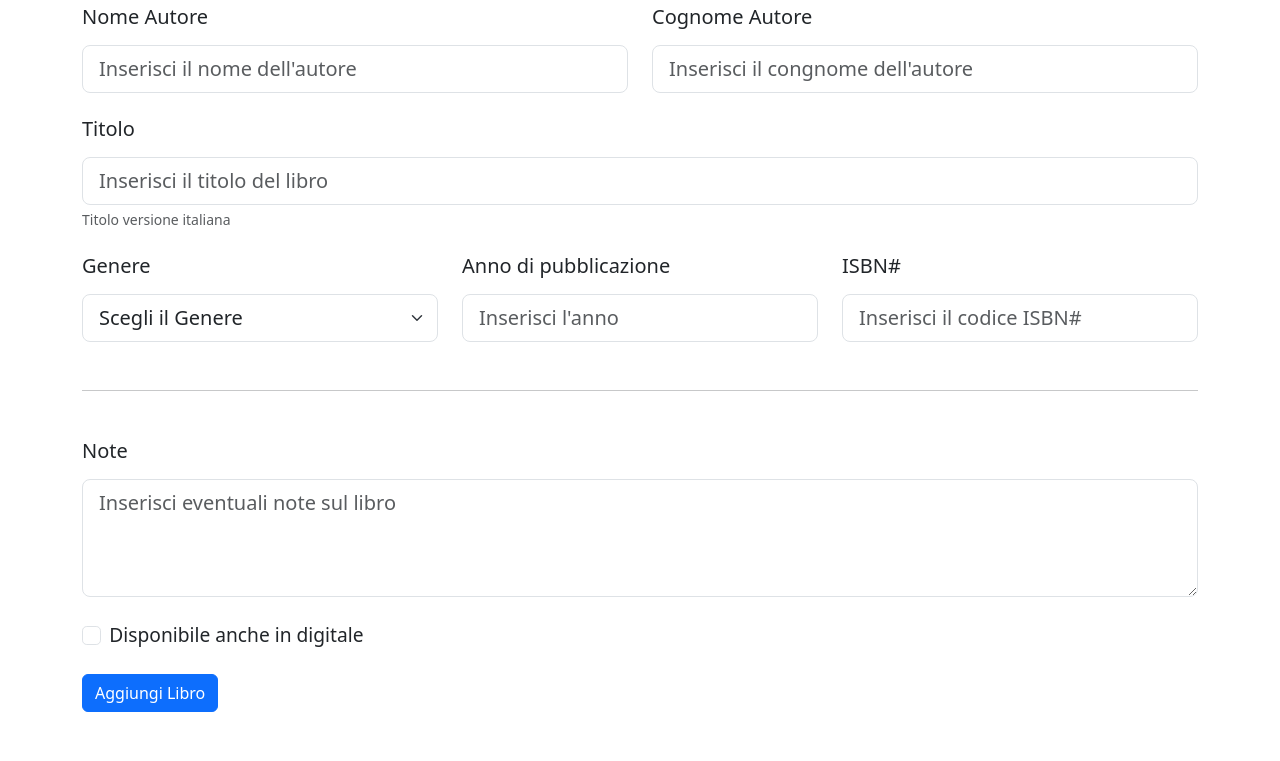
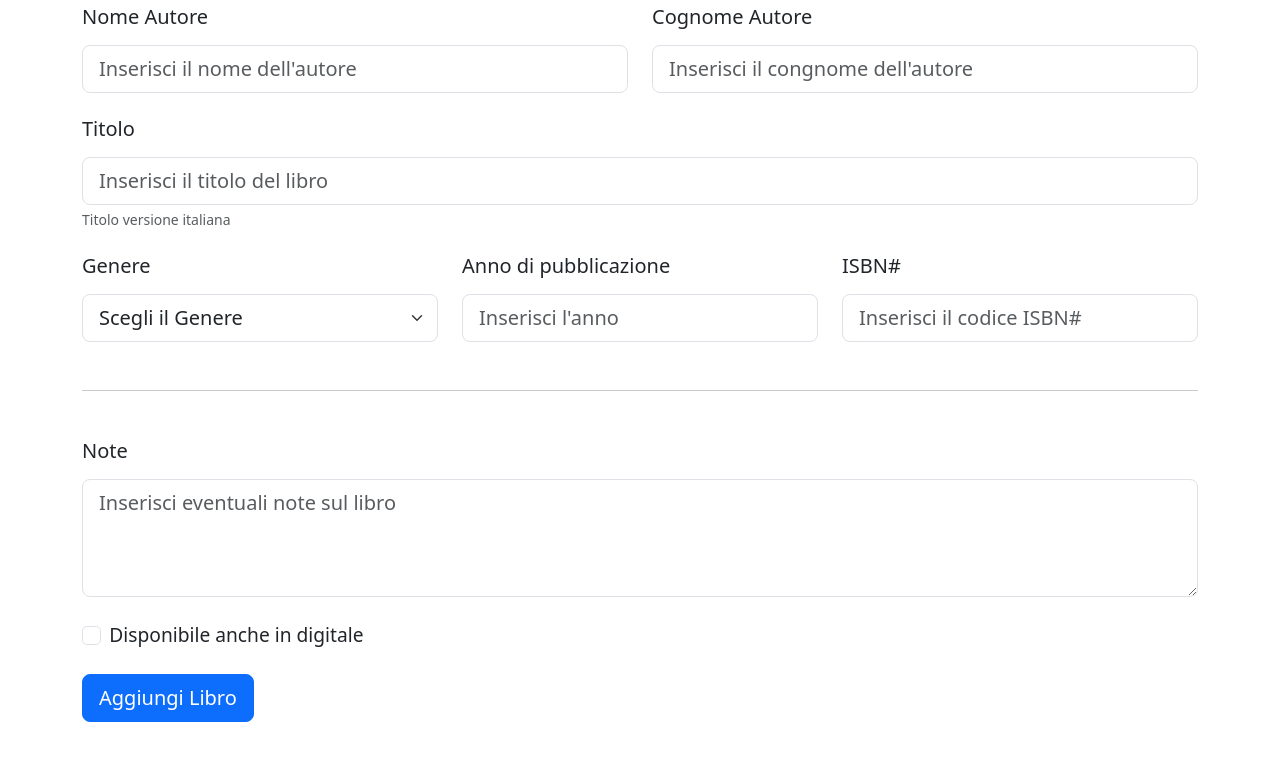
Before and after one commit to AlessandroSottosanti/html-css-bootstrap-dashboard, a plain HTML site: page new-book.html in a window 1280 px wide. Shown: the part 253-1014 px from the top of the page. Drawn offline with nearby package versions, Linux system fonts and the light colour scheme.

Commit message:
feat: btn lg

```diff
--- a/new-book.html
+++ b/new-book.html
@@ -109,7 +109,7 @@
 
                     </div>
                     <div class="col-12">
-                        <button class="submit w-auto btn btn-primary">Aggiungi Libro</button>
+                        <button class="submit w-auto btn btn-primary btn-lg">Aggiungi Libro</button>
                     </div>
                 </div>
             </div>
```
